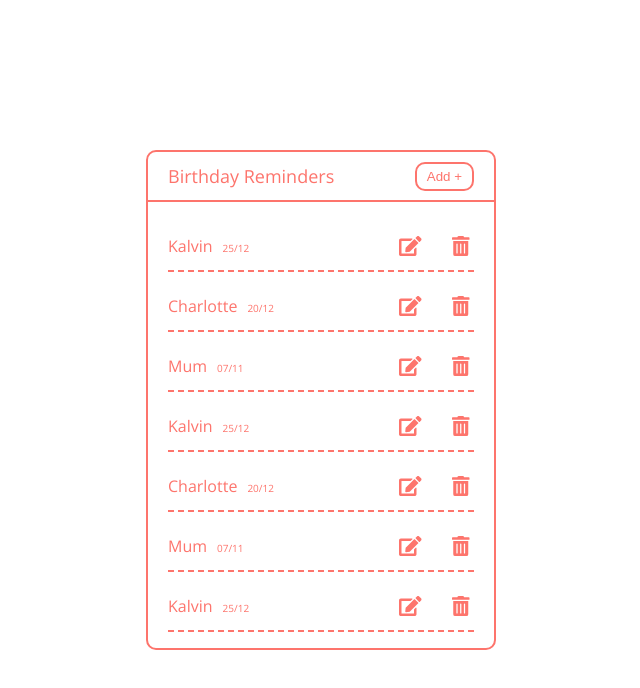
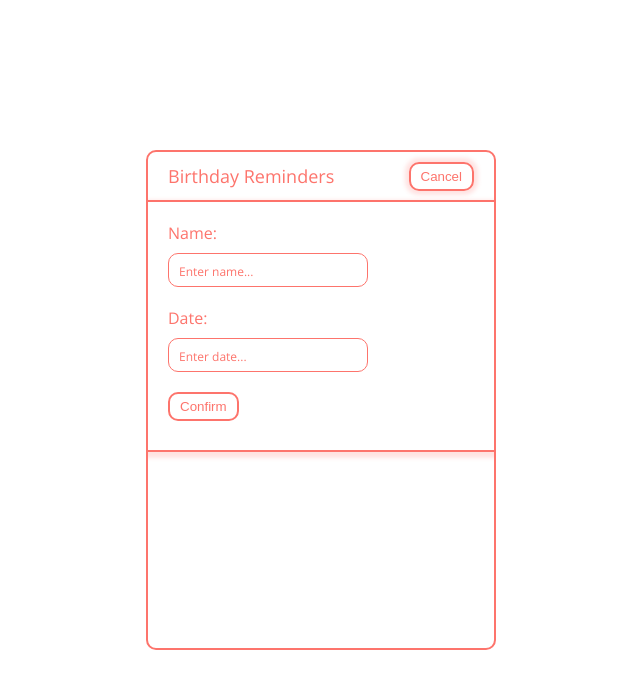
Before and after one commit to kalvinhart/birthday-reminder, a React (Create React App) app: page / in a window 1280 px wide. Both pictures are taken after a click on the button "Add +". Shown: the top 688 px of the page, without its empty margins (319-959 px from the left). Built offline with nearby package versions, Linux system fonts and the light colour scheme.

Commit message:
Functionality to add a reminder.

```diff
--- a/package.json
+++ b/package.json
@@ -13,6 +13,7 @@
     "react-dom": "^17.0.2",
     "react-scripts": "4.0.3",
     "styled-components": "^5.3.0",
+    "uuid": "^8.3.2",
     "web-vitals": "^1.1.2"
   },
   "scripts": {
--- a/src/App.js
+++ b/src/App.js
@@ -4,27 +4,57 @@ import GlobalStyle from "./styles/globalStyles";
 import AppContainer from "./components/AppContainer/AppContainer";
 import Header from "./components/Header/Header";
 import Body from "./components/Body/Body";
+import AddNew from "./components/AddNew/AddNew";
 import BirthdayItem from "./components/BirthdayItem/BirthdayItem";
 
 function App() {
+  const [data, setData] = useState([]);
+  const [showAdd, setShowAdd] = useState(false);
+
+  useEffect(() => {
+    if (localStorage.getItem("birthdays")) {
+      setData(JSON.parse(localStorage.getItem("birthdays")));
+    }
+  }, []);
+
+  const handleSubmit = (newData) => {
+    const dataCopy = data;
+    dataCopy.push(newData);
+    setData(dataCopy);
+    localStorage.setItem("birthdays", JSON.stringify(dataCopy));
+  };
+
+  const deleteItem = (id) => {
+    if (!id) return;
+    const newData = data.filter((item) => item.id !== id);
+    setData(newData);
+  };
+
   return (
     <>
       <GlobalStyle />
       <AppContainer>
-        <Header />
+        <Header showAdd={showAdd} setShowAdd={setShowAdd} />
+        <AddNew
+          showAdd={showAdd}
+          setShowAdd={setShowAdd}
+          data={data}
+          setData={setData}
+          handleSubmit={handleSubmit}
+        />
         <Body>
-          <BirthdayItem name="Kalvin" birthday="25/12" />
-          <BirthdayItem name="Charlotte" birthday="20/12" />
-          <BirthdayItem name="Mum" birthday="07/11" />
-          <BirthdayItem name="Kalvin" birthday="25/12" />
-          <BirthdayItem name="Charlotte" birthday="20/12" />
-          <BirthdayItem name="Mum" birthday="07/11" />
-          <BirthdayItem name="Kalvin" birthday="25/12" />
-          <BirthdayItem name="Charlotte" birthday="20/12" />
-          <BirthdayItem name="Mum" birthday="07/11" />
-          <BirthdayItem name="Kalvin" birthday="25/12" />
-          <BirthdayItem name="Charlotte" birthday="20/12" />
-          <BirthdayItem name="Mum" birthday="07/11" />
+          {data.length > 0
+            ? data.map((item) => {
+                return (
+                  <BirthdayItem
+                    id={item.id}
+                    name={item.name}
+                    birthday={item.date}
+                    deleteItem={deleteItem}
+                  />
+                );
+              })
+            : "You have no reminders"}
         </Body>
       </AppContainer>
     </>
--- /dev/null
+++ b/src/components/AddNew/AddNew.js
@@ -0,0 +1,72 @@
+import React, { useState } from "react";
+import PropTypes from "prop-types";
+import { v4 as uuidv4 } from "uuid";
+import {
+  StyledAddNewWrapper,
+  StyledAddNewContainer,
+  StyledForm,
+  StyledInputGroup,
+  StyledLabel,
+  StyledInput,
+} from "./AddNew.styles";
+import { SpanError } from "../../styles/textStyles";
+import Button from "../Button/Button";
+
+const AddNew = ({ showAdd, setShowAdd, data, setData, handleSubmit }) => {
+  const [formData, setFormData] = useState({ name: "", date: "" });
+  const [error, setError] = useState(false);
+
+  const validateForm = (e) => {
+    e.preventDefault();
+    if (!formData.name || !formData.date) {
+      setError(true);
+      return;
+    }
+    let newData = { ...formData, id: uuidv4() };
+    handleSubmit(newData);
+    setFormData({ name: "", date: "" });
+    setShowAdd(false);
+  };
+
+  return (
+    <StyledAddNewWrapper className={showAdd ? "show" : ""}>
+      <StyledAddNewContainer>
+        <StyledForm onSubmit={(e) => validateForm(e)}>
+          <StyledInputGroup>
+            <StyledLabel htmlFor="name">Name:</StyledLabel>
+            <StyledInput
+              id="name"
+              type="text"
+              maxLength="20"
+              placeholder="Enter name..."
+              value={formData.name}
+              onChange={(e) => setFormData({ ...formData, name: e.target.value })}
+            />
+          </StyledInputGroup>
+          <StyledInputGroup>
+            <StyledLabel htmlFor="date">Date:</StyledLabel>
+            <StyledInput
+              id="date"
+              type="text"
+              placeholder="Enter date..."
+              value={formData.date}
+              onChange={(e) => setFormData({ ...formData, date: e.target.value })}
+            />
+          </StyledInputGroup>
+          <Button type="submit" text="Confirm" click={(e) => validateForm(e)} />
+          {error && <SpanError>Please enter a valid name and date.</SpanError>}
+        </StyledForm>
+      </StyledAddNewContainer>
+    </StyledAddNewWrapper>
+  );
+};
+
+AddNew.propTypes = {
+  showAdd: PropTypes.bool.isRequired,
+  setShowAdd: PropTypes.func.isRequired,
+  data: PropTypes.array.isRequired,
+  setData: PropTypes.func.isRequired,
+  handleSubmit: PropTypes.func.isRequired,
+};
+
+export default AddNew;
--- /dev/null
+++ b/src/components/AddNew/AddNew.styles.js
@@ -0,0 +1,67 @@
+import styled from "styled-components";
+import { SpanError } from "../../styles/textStyles";
+
+const StyledAddNewWrapper = styled.div`
+  position: absolute;
+  top: var(--header-height);
+  left: 0;
+  width: 100%;
+  height: 0;
+  background-color: white;
+  opacity: 0;
+  overflow-y: hidden;
+  transition: height 0.3s ease-out;
+  border-bottom: 2px solid var(--clr-primary);
+
+  &.show {
+    height: 250px;
+    opacity: 1;
+    box-shadow: var(--box-shadow-bottom);
+  }
+`;
+
+const StyledAddNewContainer = styled.div`
+  width: 100%;
+  height: 100px;
+  padding: 20px;
+`;
+
+const StyledForm = styled.form`
+  width: 100%;
+
+  & ${SpanError} {
+    margin-left: 10px;
+  }
+`;
+
+const StyledInputGroup = styled.div`
+  width: 100%;
+  height: 65px;
+  margin-bottom: 20px;
+  display: flex;
+  flex-direction: column;
+  justify-content: space-between;
+`;
+
+const StyledLabel = styled.label``;
+
+const StyledInput = styled.input`
+  width: 200px;
+  padding: 5px 10px;
+  border: 1px solid var(--clr-primary);
+  border-radius: 10px;
+
+  &:focus {
+    outline: none;
+    box-shadow: var(--box-shadow);
+  }
+`;
+
+export {
+  StyledAddNewWrapper,
+  StyledAddNewContainer,
+  StyledForm,
+  StyledInputGroup,
+  StyledLabel,
+  StyledInput,
+};
--- a/src/components/AppContainer/AppContainer.styles.js
+++ b/src/components/AppContainer/AppContainer.styles.js
@@ -1,11 +1,13 @@
 import styled from "styled-components";
 
 const StyledAppContainer = styled.div`
+  position: relative;
   width: 350px;
   height: 500px;
   background-color: white;
   border: 2px solid var(--clr-primary);
   border-radius: 10px;
+  overflow: hidden;
 `;
 
 export { StyledAppContainer };
--- a/src/components/BirthdayItem/BirthdayItem.js
+++ b/src/components/BirthdayItem/BirthdayItem.js
@@ -6,7 +6,7 @@ import { FontAwesomeIcon } from "@fortawesome/react-fontawesome";
 import { faEdit, faTrashAlt } from "@fortawesome/free-solid-svg-icons";
 import Button from "../Button/Button";
 
-const BirthdayItem = ({ name, birthday }) => {
+const BirthdayItem = ({ id, name, birthday, deleteItem }) => {
   const [editing, setEditing] = useState(false);
 
   return (
@@ -20,15 +20,20 @@ const BirthdayItem = ({ name, birthday }) => {
           icon={<FontAwesomeIcon icon={faEdit} />}
           onClick={() => setEditing(!editing)}
         />
-        <Button icon={<FontAwesomeIcon icon={faTrashAlt} />} />
+        <Button
+          icon={<FontAwesomeIcon icon={faTrashAlt} />}
+          onClick={() => deleteItem(id)}
+        />
       </ButtonWrapper>
     </StyledItemWrapper>
   );
 };
 
 BirthdayItem.propTypes = {
+  id: PropTypes.string.isRequired,
   name: PropTypes.string.isRequired,
   birthday: PropTypes.string.isRequired,
+  deleteItem: PropTypes.func.isRequired,
 };
 
 export default BirthdayItem;
--- a/src/components/Button/Button.js
+++ b/src/components/Button/Button.js
@@ -3,9 +3,9 @@ import PropTypes from "prop-types";
 
 import { StyledButton } from "./Button.styles";
 
-const Button = ({ text, onClick, icon }) => {
+const Button = ({ text, click, icon }) => {
   return (
-    <StyledButton onClick={onClick} alt={!!text ? text : ""} icon={icon}>
+    <StyledButton onClick={click} alt={!!text ? text : ""} icon={icon}>
       {!!text && text}
       {!!icon && icon}
     </StyledButton>
--- a/src/components/Button/Button.styles.js
+++ b/src/components/Button/Button.styles.js
@@ -14,7 +14,9 @@ const StyledButton = styled.button`
   transition: box-shadow 0.2s ease;
 
   &:hover,
-  &:active {
+  &:active,
+  &:focus {
+    outline: none;
     box-shadow: var(--box-shadow);
   }
 
--- a/src/components/Header/Header.js
+++ b/src/components/Header/Header.js
@@ -1,15 +1,23 @@
 import React from "react";
+import PropTypes from "prop-types";
 import { StyledHeader } from "./Header.styles";
 import { H1 } from "../../styles/textStyles";
 import Button from "../Button/Button";
 
-const Header = () => {
+const Header = ({ showAdd, setShowAdd }) => {
+  const handleClick = () => {
+    setShowAdd(!showAdd);
+  };
   return (
     <StyledHeader>
       <H1>Birthday Reminders</H1>
-      <Button text="Add +" onClick={() => {}} />
+      <Button text={showAdd ? "Cancel" : "Add +"} click={handleClick} />
     </StyledHeader>
   );
 };
 
+Header.propTypes = {
+  addNew: PropTypes.func.isRequired,
+};
+
 export default Header;
--- a/src/components/Header/Header.styles.js
+++ b/src/components/Header/Header.styles.js
@@ -8,6 +8,7 @@ const StyledHeader = styled.div`
   align-items: center;
   justify-content: space-between;
   border-bottom: 2px solid var(--clr-primary);
+  box-shadow: var(--box-shadow-bottom);
 `;
 
 export { StyledHeader };
--- a/src/styles/globalStyles.js
+++ b/src/styles/globalStyles.js
@@ -13,6 +13,7 @@ const GlobalStyle = createGlobalStyle`
         --clr-primary: #fd746c;
         --clr-secondary: #ff8c86;
         --box-shadow: 0 0 4px 4px rgba(253, 116, 108, 0.2);
+        --box-shadow-bottom: 0 2px 4px 4px rgba(253, 116, 108, 0.2);
         --header-height: 50px;
     }
 
@@ -30,9 +31,14 @@ const GlobalStyle = createGlobalStyle`
         color: var(--clr-primary);
     }
 
-    input {
+    input,
+    input::-webkit-input-placeholder  {
         font: inherit;
         color: inherit;
+    }
+
+    input::-webkit-input-placeholder {
+            font-size: 12px;
     }
  `;
 
--- a/src/styles/textStyles.js
+++ b/src/styles/textStyles.js
@@ -16,4 +16,9 @@ const SpanBirthday = styled.span`
   font-size: 10px;
 `;
 
-export { H1, H2, SpanBirthday };
+const SpanError = styled.span`
+  font-size: 12px;
+  font-weight: 700;
+`;
+
+export { H1, H2, SpanBirthday, SpanError };
```
Also changed, not shown: 1 other file (tests, documents, lock files or other folders).
